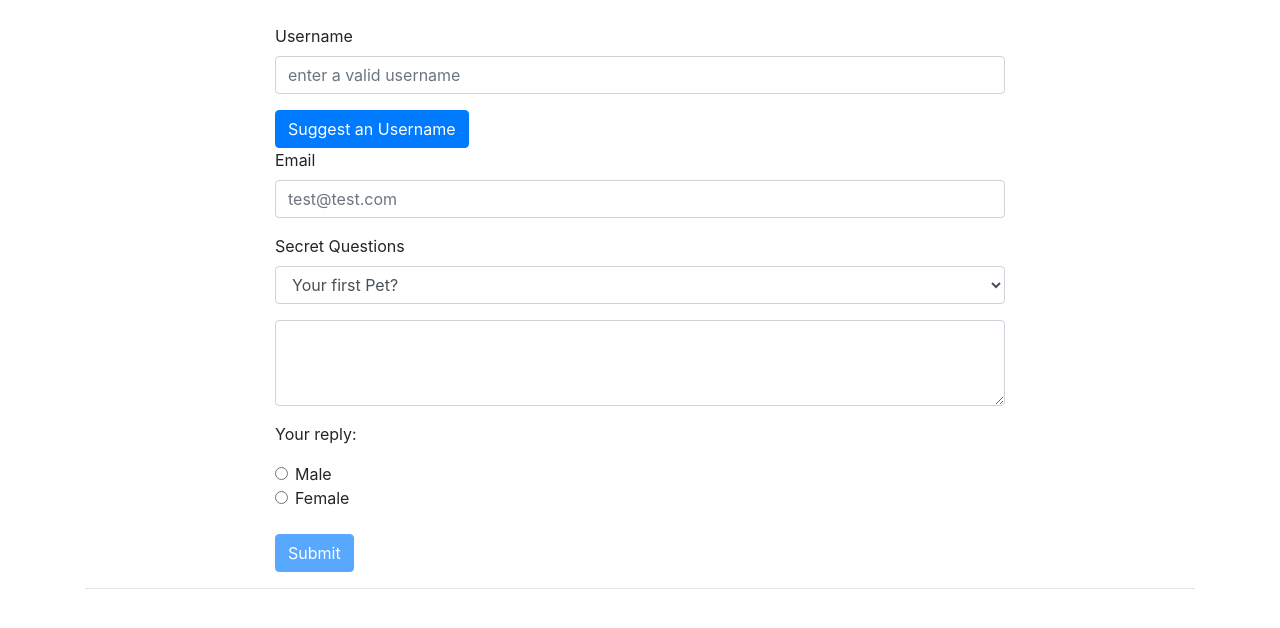
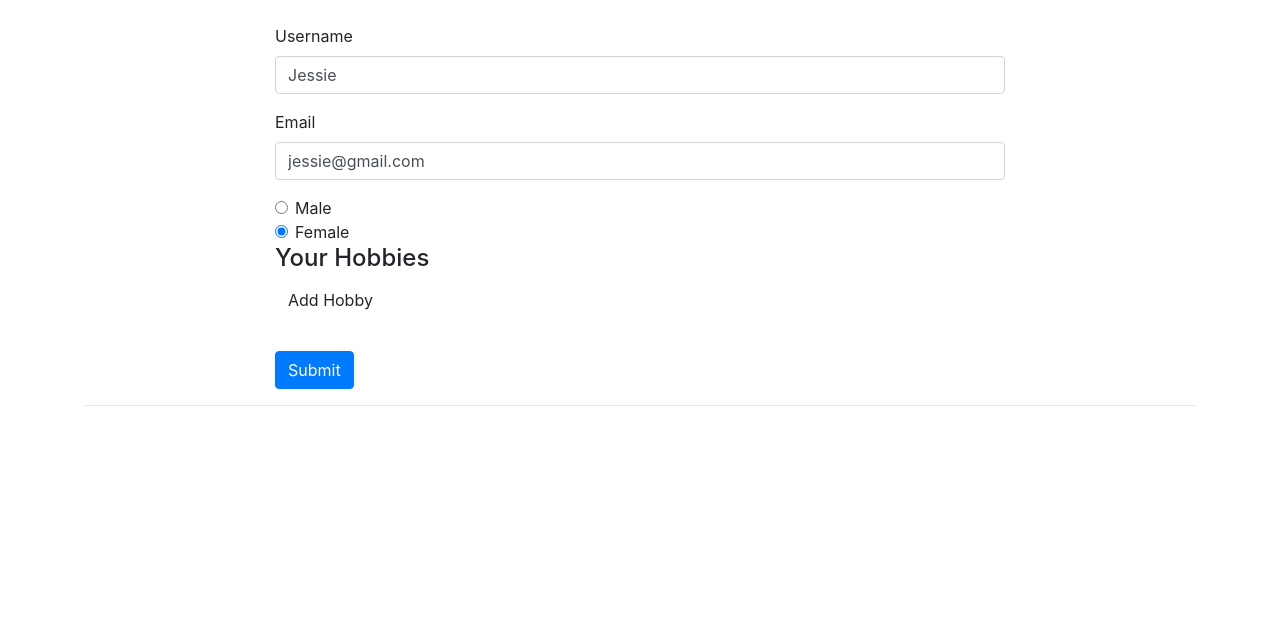
Before and after one commit to rhyegacillos/angular6-ver2, an Angular app: page / in a window 1280 px wide. Shown: the top 628 px of the page. Built offline with nearby package versions, Linux system fonts and the light colour scheme.

Commit message:
- forms - reactive

```diff
--- a/src/app/app.component.html
+++ b/src/app/app.component.html
@@ -1,84 +1,68 @@
 <div class="container">
   <div class="row mt-4">
     <div class="col-sm-8 offset-sm-2">
-      <form (ngSubmit)="onSubmit()" #f="ngForm">
-        <div id="user-data"
-             ngModelGroup="userData"
-             #userData="ngModelGroup">
+      <form (ngSubmit)="onSubmit()" [formGroup]="signUpForm">
+        <div formGroupName="userData">
           <div class="form-group">
             <label for="username">Username</label>
             <input
               type="text"
               id="username"
               class="form-control"
-              ngModel
-              name="username"
               placeholder="enter a valid username"
-              required>
+              formControlName="username">
+            <span class="form-text text-muted"
+                  *ngIf="!signUpForm.get('userData.username').valid && signUpForm.get('userData.username').touched">
+              <i *ngIf="signUpForm.get('userData.username').errors['nameIsForbidden']">The name is invalid</i>
+              <i *ngIf="signUpForm.get('userData.username').errors['required']">The field is required</i>
+            </span>
           </div>
-          <button class="btn btn-primary"
-                  type="button"
-                  (click)="suggestUserName()">Suggest an Username</button>
           <div class="form-group">
             <label for="email">Email</label>
             <input
               type="email"
               id="email"
               class="form-control"
-              ngModel
-              name="email"
-              required
               placeholder="test@test.com"
-              email
-              #email="ngModel">
-            <span class="form-text text-muted"
-                  *ngIf="!email.valid && email.touched">Please enter a valid email</span>
+              formControlName="email">
+            <i class="form-text text-muted"
+               *ngIf="!signUpForm.get('userData.email').valid && signUpForm.get('userData.email').touched">
+              Please input a valid email
+            </i>
           </div>
         </div>
-        <span *ngIf="!userData.valid && userData.touched">User Data is invalid</span>
-        <div class="form-group">
-          <label for="secret">Secret Questions</label>
-          <select id="secret"
-                  class="form-control"
-                  [ngModel]="'pet'"
-                  name="secret">
-            <option value="pet">Your first Pet?</option>
-            <option value="teacher">Your first teacher?</option>
-          </select>
-        </div>
-        <div class="form-group">
-          <textarea name="questionAnswer"
-                    class="form-control"
-                    rows="3"
-                    [(ngModel)]="answer"></textarea>
-        </div>
-        <p>Your reply: {{answer}}</p>
         <div class="form-check" *ngFor="let gender of genders">
           <label class="form-check-label">
             <input class="form-check-input"
                    type="radio"
-                   name="gender"
-                   ngModel
-                   [value]="gender"
-                   required>
+                   formControlName="gender"
+                   [value]="gender">
             {{gender}}
           </label>
         </div>
-        <button class="btn btn-primary mt-4"
-                type="submit" [disabled]="!f.valid">Submit
-        </button>
+        <div formArrayName="hobbies">
+          <h4>Your Hobbies</h4>
+          <button class="btn btn-default mb-2" (click)="onAddHobby()">Add Hobby</button>
+          <div class="form-group" *ngFor="let hobbyControl of signUpForm.get('hobbies').controls; let i = index">
+            <input type="text" class="form-control" [formControlName]="i">
+          </div>
+        </div>
+        <i class="form-text text-muted" *ngIf="!signUpForm.valid && signUpForm.touched">
+          Please input a valid data
+        </i>
+        <button class="btn btn-primary mt-4" [disabled]="signUpForm.invalid">Submit</button>
       </form>
     </div>
   </div>
   <hr>
-  <div class="row" *ngIf="submitted">
-    <div class="col-sm-12">
-      <h3>Your Data</h3>
-      <p>Username: {{user.username}}</p>
-      <p>Email: {{user.email}}</p>
-      <p>Secret Question: {{user.secretQuestion}}</p>
-      <p>Anwser: {{user.answer}}</p>
-      <p>Gender: {{user.gender}}</p>
-    </div>
-  </div>
+  <!--<div class="row" *ngIf="submitted">-->
+  <!--<div class="col-sm-12">-->
+  <!--<h3>Your Data</h3>-->
+  <!--<p>Username: {{user.username}}</p>-->
+  <!--<p>Email: {{user.email}}</p>-->
+  <!--<p>Secret Question: {{user.secretQuestion}}</p>-->
+  <!--<p>Anwser: {{user.answer}}</p>-->
+  <!--<p>Gender: {{user.gender}}</p>-->
+  <!--</div>-->
+  <!--</div>-->
 </div>
--- a/src/app/app.component.ts
+++ b/src/app/app.component.ts
@@ -1,41 +1,73 @@
-import {Component, ViewChild} from '@angular/core';
-import {NgForm} from '@angular/forms';
+import {Component, OnInit} from '@angular/core';
+import {FormArray, FormControl, FormGroup, Validators} from '@angular/forms';
 
 @Component({
   selector: 'app-root',
   templateUrl: './app.component.html',
   styleUrls: ['./app.component.css']
 })
-export class AppComponent {
+export class AppComponent implements OnInit {
+  genders = ['Male', 'Female'];
+  signUpForm: FormGroup;
+  forbiddentUsernames = ['Chris', 'Anna'];
 
-  @ViewChild('f') signupForm: NgForm;
-  answer: string;
-  submitted = false;
-  genders = ['Male', 'Female'];
-  user = {
-    username: '',
-    email: '',
-    secretQuestion: '',
-    answer: '',
-    gender: ''
-  };
-
-  suggestUserName() {
-    const suggestedName = 'Superuser';
-    this.signupForm.form.patchValue({userData: {
-      username: suggestedName
-      }});
+  onSubmit() {
+    console.log(this.signUpForm)
+    this.signUpForm.reset({
+      'gender' : 'Male'
+    });
   }
 
-  onSubmit() {
-    this.submitted = true;
-    this.user.username = this.signupForm.form.value.userData.username;
-    this.user.email = this.signupForm.form.value.userData.email;
-    this.user.secretQuestion = this.signupForm.form.value.secret;
-    this.user.answer = this.signupForm.form.value.questionAnswer;
-    this.user.gender = this.signupForm.form.value.gender;
+  ngOnInit(): void {
+    this.signUpForm = new FormGroup({
+      'userData': new FormGroup({
+        'username': new FormControl(null, [Validators.required, this.forbiddenNames.bind(this)]),
+        'email': new FormControl(null, [Validators.required, Validators.email]),
+      }),
+      'gender': new FormControl('Male'),
+      'hobbies': new FormArray([])
+    });
 
-    this.signupForm.reset();
+    this.signUpForm.valueChanges.subscribe(
+      value => {
+        console.log(value.userData.username);
+      }
+    );
+
+    this.signUpForm.statusChanges.subscribe(
+      status => {
+        console.log(status);
+      }
+    );
+
+    this.signUpForm.setValue({
+      'userData' : {
+        'username' : 'Jessie',
+        'email' : 'test@gmail.com'
+      },
+      'gender' : 'Female',
+      'hobbies' : []
+    });
+
+    this.signUpForm.patchValue({
+      'userData' : {
+        'email' : 'jessie@gmail.com'
+      }
+      }
+    );
 
   }
+
+  onAddHobby() {
+    const control = new FormControl(null, Validators.required);
+    (<FormArray>this.signUpForm.get('hobbies')).push(control);
+  }
+
+  forbiddenNames(control: FormControl): {[s: string]: boolean} {
+    if (this.forbiddentUsernames.indexOf(control.value) !== -1) {
+      return {'nameIsForbidden': true};
+    }
+
+    return null;
+  }
 }
--- a/src/app/app.module.ts
+++ b/src/app/app.module.ts
@@ -2,7 +2,7 @@ import { BrowserModule } from '@angular/platform-browser';
 import { NgModule } from '@angular/core';
 
 import { AppComponent } from './app.component';
-import {FormsModule} from '@angular/forms';
+import {FormsModule, ReactiveFormsModule} from '@angular/forms';
 
 @NgModule({
   declarations: [
@@ -10,7 +10,8 @@ import {FormsModule} from '@angular/forms';
   ],
   imports: [
     BrowserModule,
-    FormsModule
+    FormsModule,
+    ReactiveFormsModule
   ],
   providers: [],
   bootstrap: [AppComponent]
```
